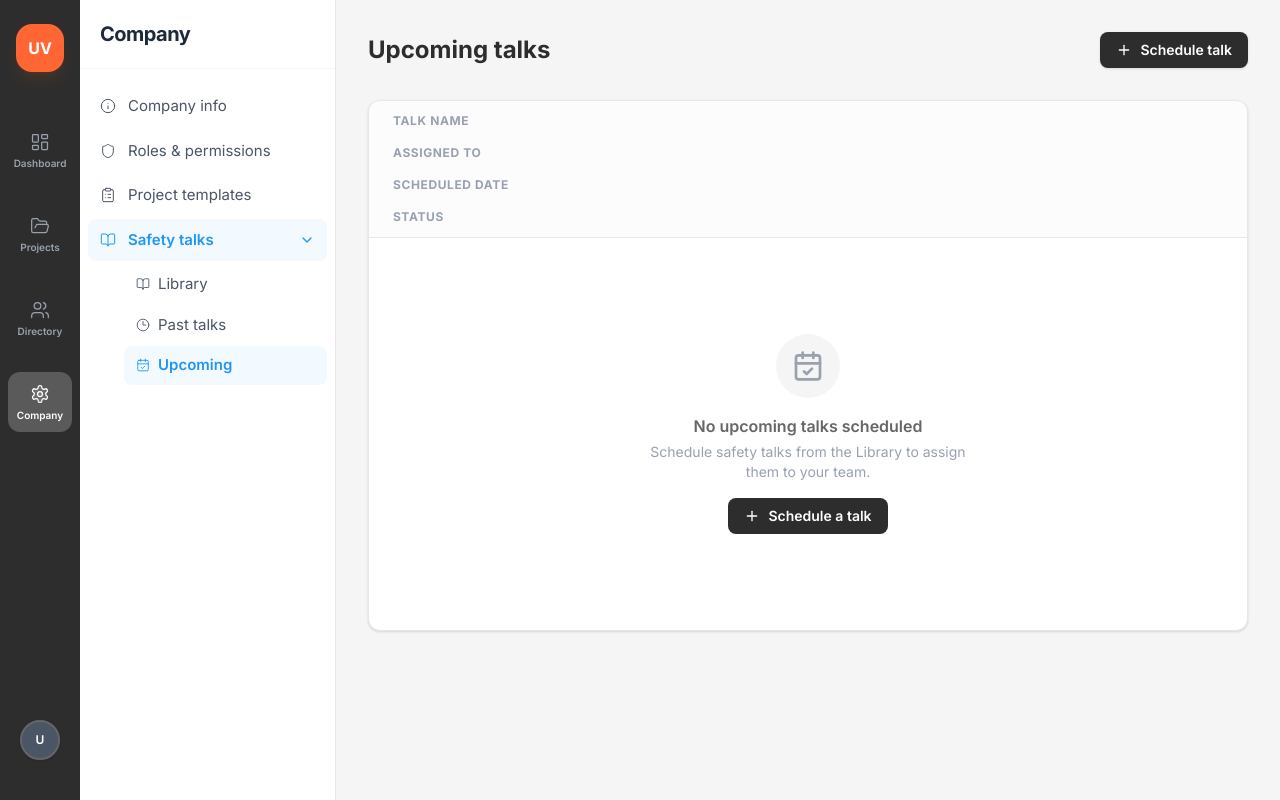
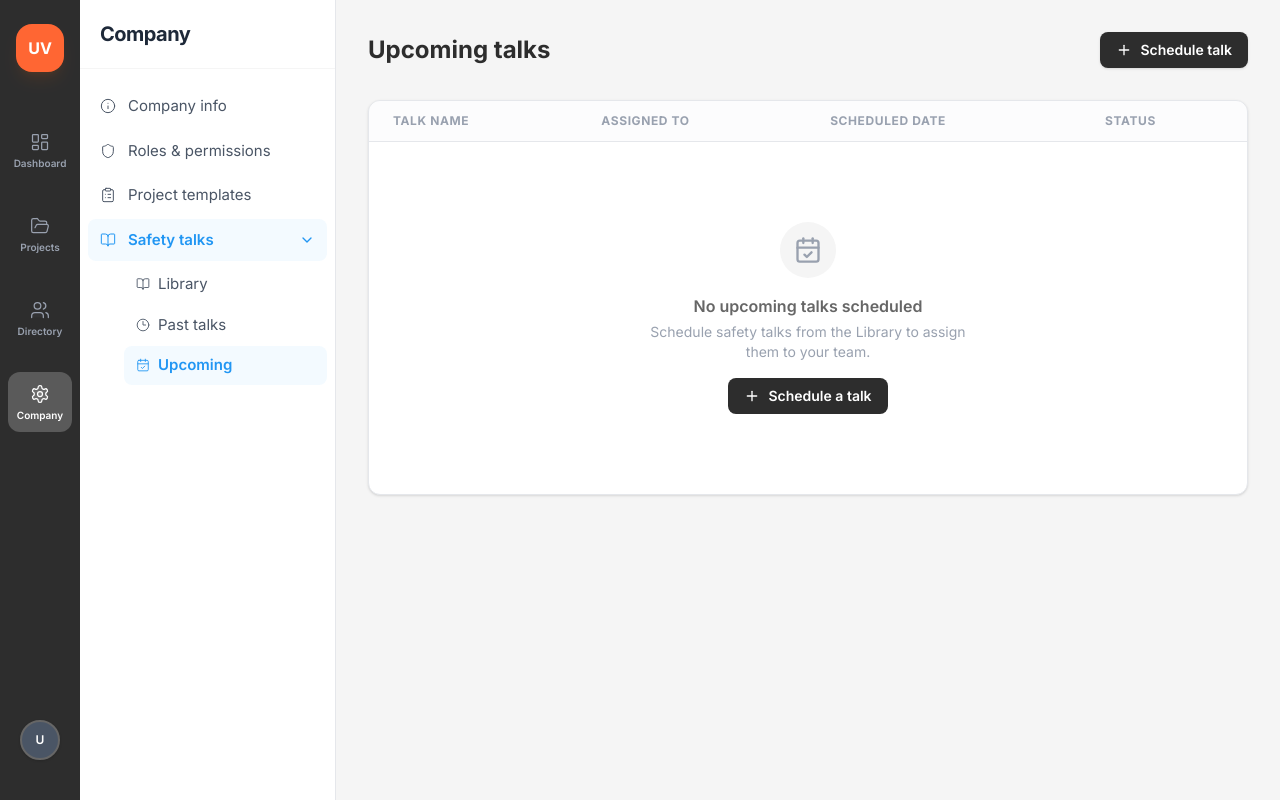
Before and after one commit to shashanka2a/Utility-Vision-Dashboard, a Next.js app: page /company/safety/upcoming in a window 1280 px wide. Built offline with nearby package versions, Linux system fonts and the light colour scheme.

Commit message:
fix: use proper html table layout for past/upcoming talks pages

```diff
--- a/app/(dashboard)/company/safety/past/page.tsx
+++ b/app/(dashboard)/company/safety/past/page.tsx
@@ -1,6 +1,6 @@
 "use client";
 
-import { Clock, FileText, Calendar } from "lucide-react";
+import { Clock } from "lucide-react";
 
 export default function PastTalksPage() {
   return (
@@ -10,16 +10,22 @@ export default function PastTalksPage() {
       </div>
 
       <div className="bg-white border border-gray-200 rounded-xl overflow-hidden shadow-sm">
-        <div className="grid grid-cols-[1fr,180px,160px] bg-gray-50/50 border-b border-gray-200 py-3 px-6 gap-4">
-          <span className="text-xs font-bold text-gray-400 uppercase tracking-wider">Talk name</span>
-          <span className="text-xs font-bold text-gray-400 uppercase tracking-wider">Conducted by</span>
-          <span className="text-xs font-bold text-gray-400 uppercase tracking-wider">Date</span>
-        </div>
-
+        {/* Table header */}
+        <table className="w-full">
+          <thead className="bg-gray-50/50 border-b border-gray-200">
+            <tr>
+              <th className="text-left px-6 py-3 text-xs font-bold text-gray-400 uppercase tracking-wider">Talk name</th>
+              <th className="text-left px-6 py-3 text-xs font-bold text-gray-400 uppercase tracking-wider">Conducted by</th>
+              <th className="text-left px-6 py-3 text-xs font-bold text-gray-400 uppercase tracking-wider">Date</th>
+            </tr>
+          </thead>
+          <tbody>
+            <tr>
+              <td colSpan={3}>
                 {/* Empty State */}
-        <div className="flex flex-col items-center justify-center py-24 gap-4 text-center">
-          <div className="w-16 h-16 bg-gray-100 rounded-full flex items-center justify-center">
-            <Clock className="w-8 h-8 text-gray-400" />
+                <div className="flex flex-col items-center justify-center py-20 gap-4 text-center">
+                  <div className="w-14 h-14 bg-gray-100 rounded-full flex items-center justify-center">
+                    <Clock className="w-7 h-7 text-gray-400" />
                   </div>
                   <div>
                     <p className="text-gray-700 font-semibold text-base">No past safety talks</p>
@@ -28,6 +34,10 @@ export default function PastTalksPage() {
                     </p>
                   </div>
                 </div>
+              </td>
+            </tr>
+          </tbody>
+        </table>
       </div>
     </div>
   );
--- a/app/(dashboard)/company/safety/upcoming/page.tsx
+++ b/app/(dashboard)/company/safety/upcoming/page.tsx
@@ -14,17 +14,22 @@ export default function UpcomingTalksPage() {
       </div>
 
       <div className="bg-white border border-gray-200 rounded-xl overflow-hidden shadow-sm">
-        <div className="grid grid-cols-[1fr,180px,180px,120px] bg-gray-50/50 border-b border-gray-200 py-3 px-6 gap-4">
-          <span className="text-xs font-bold text-gray-400 uppercase tracking-wider">Talk name</span>
-          <span className="text-xs font-bold text-gray-400 uppercase tracking-wider">Assigned to</span>
-          <span className="text-xs font-bold text-gray-400 uppercase tracking-wider">Scheduled date</span>
-          <span className="text-xs font-bold text-gray-400 uppercase tracking-wider">Status</span>
-        </div>
-
+        <table className="w-full">
+          <thead className="bg-gray-50/50 border-b border-gray-200">
+            <tr>
+              <th className="text-left px-6 py-3 text-xs font-bold text-gray-400 uppercase tracking-wider">Talk name</th>
+              <th className="text-left px-6 py-3 text-xs font-bold text-gray-400 uppercase tracking-wider">Assigned to</th>
+              <th className="text-left px-6 py-3 text-xs font-bold text-gray-400 uppercase tracking-wider">Scheduled date</th>
+              <th className="text-left px-6 py-3 text-xs font-bold text-gray-400 uppercase tracking-wider">Status</th>
+            </tr>
+          </thead>
+          <tbody>
+            <tr>
+              <td colSpan={4}>
                 {/* Empty State */}
-        <div className="flex flex-col items-center justify-center py-24 gap-4 text-center">
-          <div className="w-16 h-16 bg-gray-100 rounded-full flex items-center justify-center">
-            <CalendarCheck className="w-8 h-8 text-gray-400" />
+                <div className="flex flex-col items-center justify-center py-20 gap-4 text-center">
+                  <div className="w-14 h-14 bg-gray-100 rounded-full flex items-center justify-center">
+                    <CalendarCheck className="w-7 h-7 text-gray-400" />
                   </div>
                   <div>
                     <p className="text-gray-700 font-semibold text-base">No upcoming talks scheduled</p>
@@ -37,6 +42,10 @@ export default function UpcomingTalksPage() {
                     Schedule a talk
                   </button>
                 </div>
+              </td>
+            </tr>
+          </tbody>
+        </table>
       </div>
     </div>
   );
```
Lines whose indentation alone changed are shown as unchanged.
